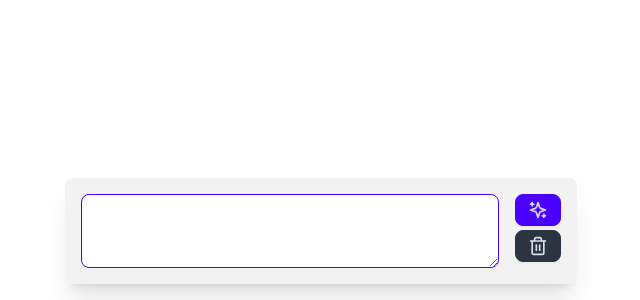
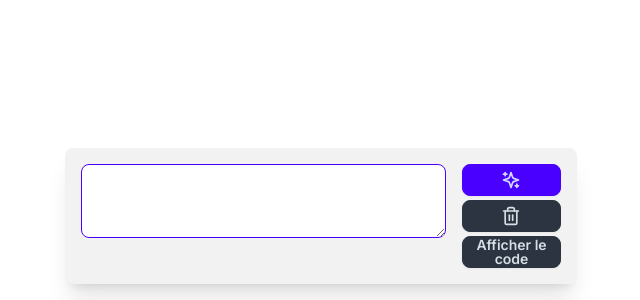
Before and after one commit to hitochix06/tailwind-generator, a Next.js app: page / in a window 1280 px wide. Shown: the part 500-800 px from the top of the page, without its empty margins (319-959 px from the left). Built offline with nearby package versions, Linux system fonts and the light colour scheme.

Commit message:
Add show/hide code functionality

```diff
--- a/app/page.tsx
+++ b/app/page.tsx
@@ -32,6 +32,7 @@ export default function Home() {
   const timedHtmlCode = useTimedState(htmlCode, 2000);
   const [messages, setMessages] = useState<ChatCompletionMessageParam[]>([]);
   const [loading, setLoading] = useState(false);
+  const [showCode, setShowCode] = useState(false);
 
   const handleSubmit = async (event: React.FormEvent<HTMLFormElement>) => {
     event.preventDefault();
@@ -103,7 +104,7 @@ export default function Home() {
         </div>
       ) : null}
 
-      {/* <pre>{htmlCode}</pre> // for debug */}
+      {showCode ? <pre>{htmlCode}</pre> : null}
 
       {timedHtmlCode ? (
         <iframe
@@ -160,6 +161,13 @@ export default function Home() {
                 >
                   <Trash2 size={20} />
                 </button>
+                <button
+                  className="btn btn-neutral btn-sm "
+                  type="button"
+                  onClick={() => setShowCode(!showCode)}
+                >
+                  {showCode ? 'Cacher le code' : 'Afficher le code'}
+                </button>
               </div>
             </fieldset>
           </form>
```
